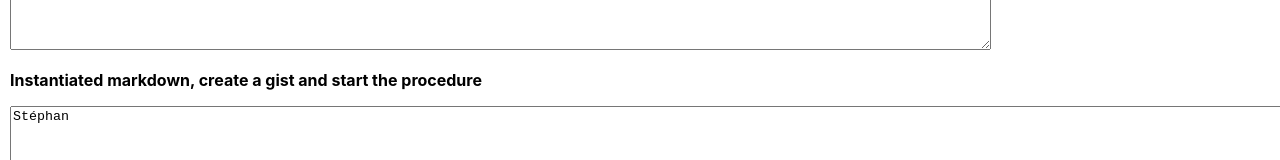
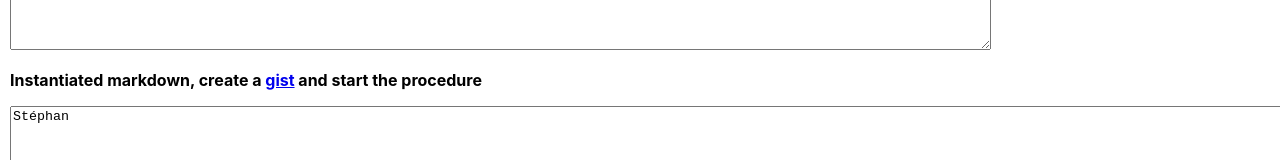
Before and after one commit to mestachs/checkl, a React (Create React App) app: page / in a window 1280 px wide. Shown: the part 1130-1290 px from the top of the page. Built offline with nearby package versions, Linux system fonts and the light colour scheme; no server answers.

Commit message:
add link to gist page

```diff
--- a/src/App.js
+++ b/src/App.js
@@ -89,7 +89,7 @@ function App() {
       </div>
       <div className="noprint">
         <p>
-          <b>Instantiated markdown, create a gist and start the procedure</b>
+          <b>Instantiated markdown, create a <a href="https://gist.github.com/" target="_blank" rel="noreferrer">gist</a> and start the procedure</b>
         </p>
         <textarea value={markdown} cols="200" rows="50"></textarea>
       </div>
```
